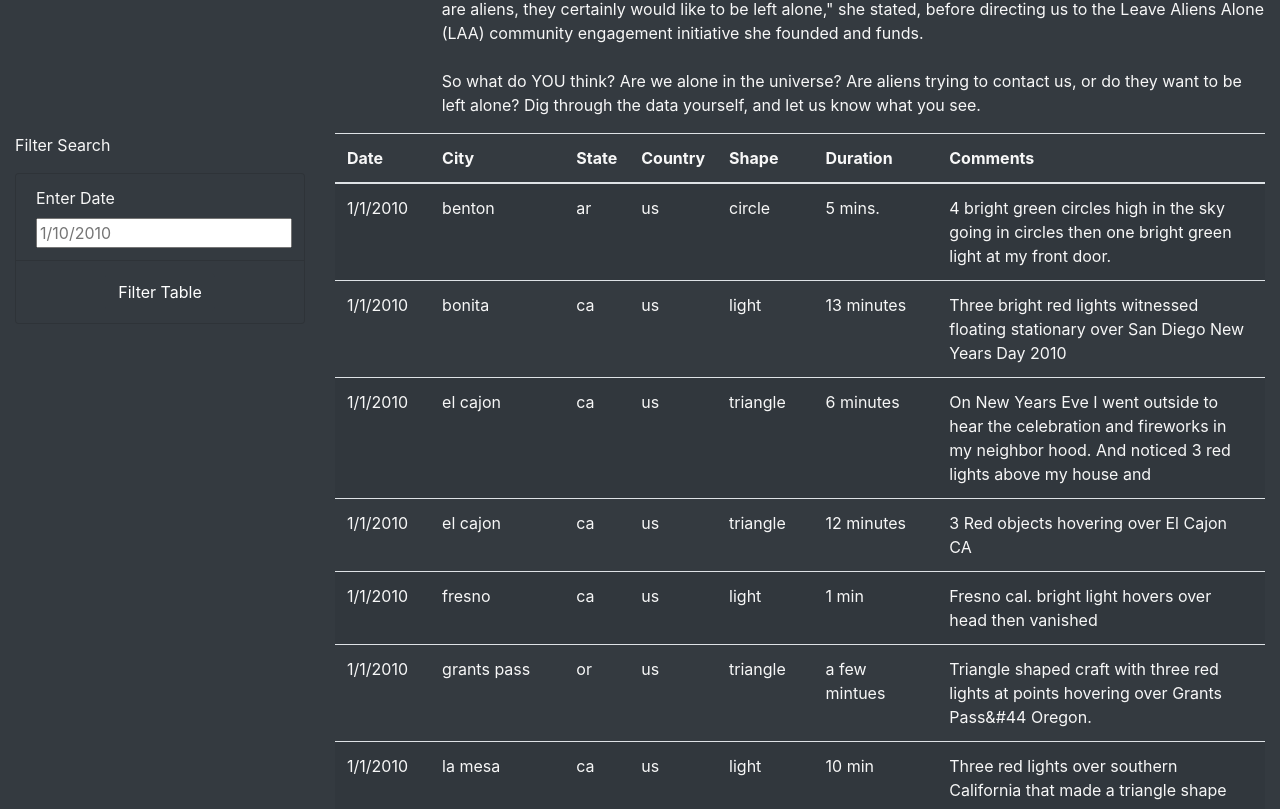
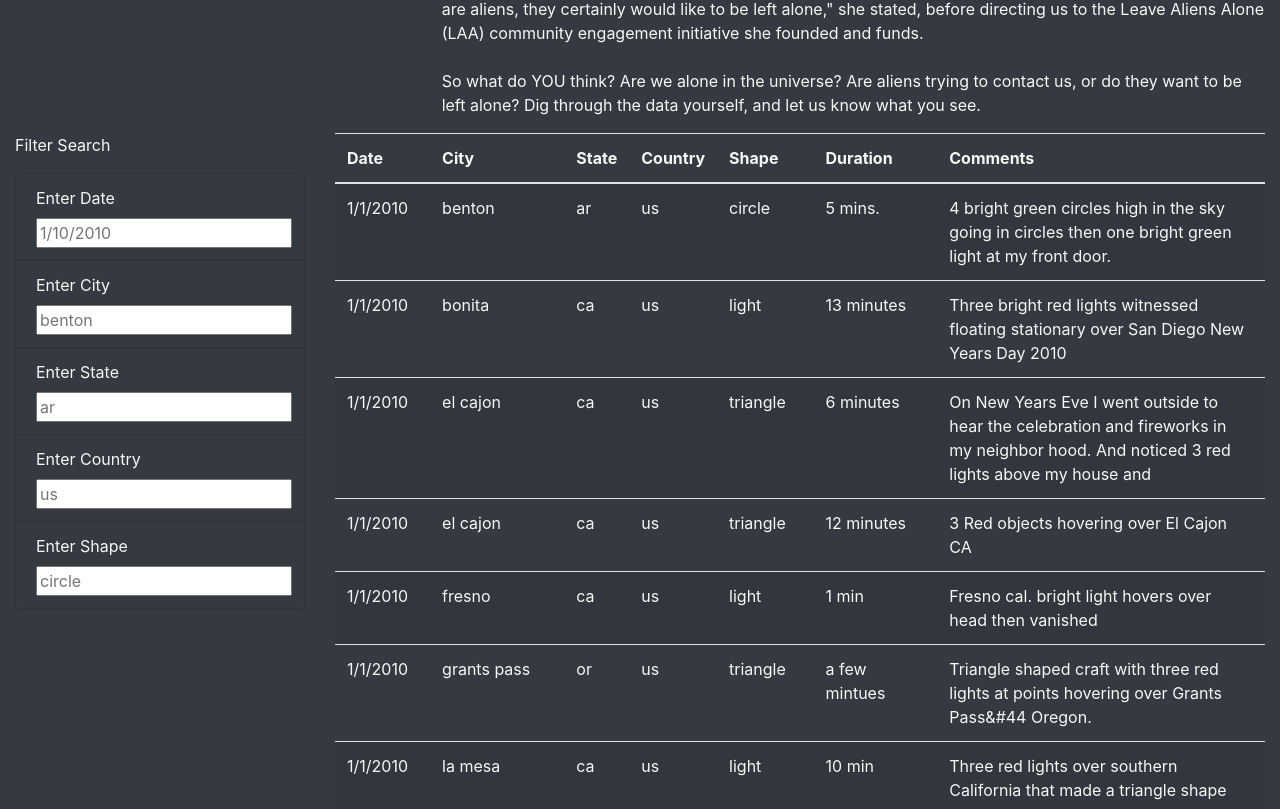
Before and after one commit to ByronKrauskopf/UFOs, a plain HTML site: page index.html in a window 1280 px wide. Shown: the part 606-1415 px from the top of the page. Drawn offline with nearby package versions, Linux system fonts and the light colour scheme.

Commit message:
debugged html code

```diff
--- a/index.html
+++ b/index.html
@@ -16,14 +16,14 @@
 </head>
 
 <body class='bg-dark'>
+    <!--Navbar-->
     <div class='wrapper'>
-        <!--Navbar-->
         <nav class='navbar navbar-dark bg-dark navbar-expand-lg'>
             <a class='navbar-brand' href='index.html'>UFO Sightings</a>
         </nav>
     </div>
 
-    <!--jumbotron header-->
+    <!--Jumbotron header-->
     <div class='jumbotron'>
         <h1 class='display-4'>The Truth Is Out There</h1>
     </div>
@@ -44,7 +44,7 @@
         </div>
     </div>
 
-    <!--Filters and table-->
+    <!--Filters and table display-->
     <div class='container-fluid'>
         <div class='row'>
             <!--Filters-->
@@ -57,9 +57,25 @@
                             <label for="date">Enter Date</label>
                             <input type='text' placeholder='1/10/2010' id='datetime' />
                         </li>
-                        <!--Filter button-->
-                        <li class='list-group-item bg-dark text-center'>
-                            <button id='filter-btn' type='button' class='btn btn-dark'>Filter Table</button>
+                        <!--City filter-->
+                        <li class='list-group-item bg-dark'>
+                            <label for="city">Enter City</label>
+                            <input type='text' placeholder='benton' id='city'>
+                        </li>
+                        <!--State filter-->
+                        <li class='list-group-item bg-dark'>
+                            <label for="state">Enter State</label>
+                            <input type='text' placeholder='ar' id='state'>
+                        </li>
+                        <!--Country filter-->
+                        <li class='list-group-item bg-dark'>
+                            <label for="country">Enter Country</label>
+                            <input type='text' placeholder='us' id='country'>
+                        </li>
+                        <!--Shape filter-->
+                        <li class='list-group-item bg-dark'>
+                            <label for="shape">Enter Shape</label>
+                            <input type='text' placeholder='circle' id='shape'>
                         </li>
                     </ul>
                 </form>
@@ -84,7 +100,7 @@
         </div>
     </div>
 
-    <!--scripts-->
+    <!--Scripts-->
     <script src="https://cdnjs.cloudflare.com/ajax/libs/d3/4.11.0/d3.js"></script>
     <script src="static/js/data.js"></script>
     <script src="static/js/app.js"></script>
```
